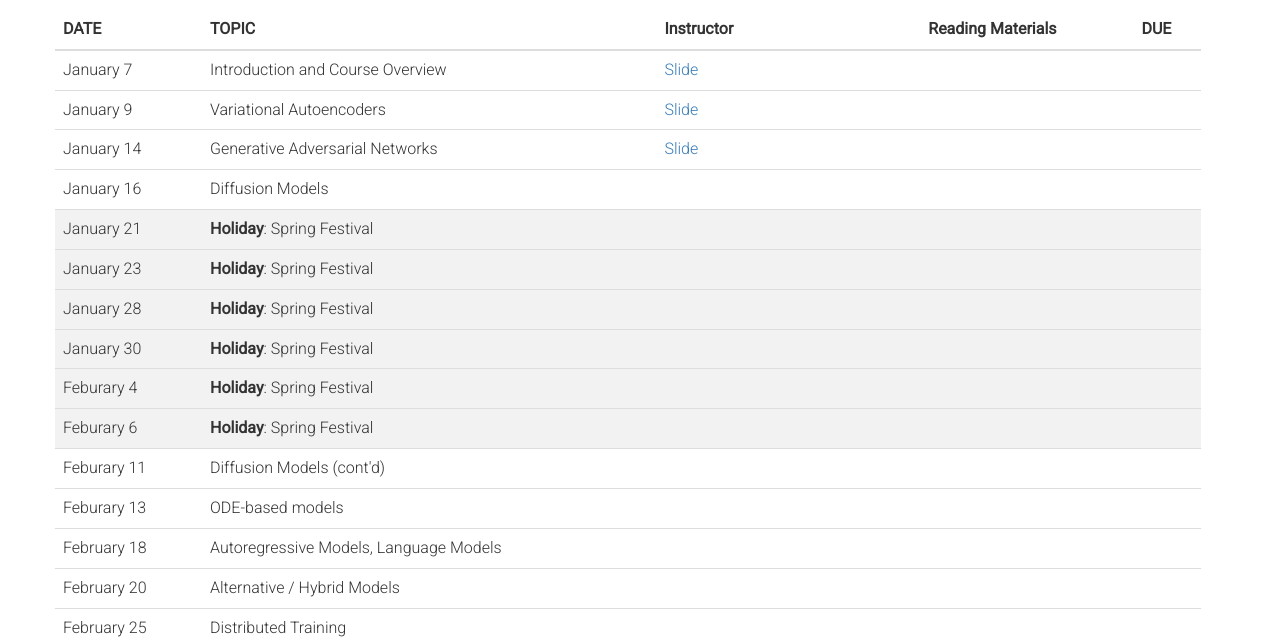
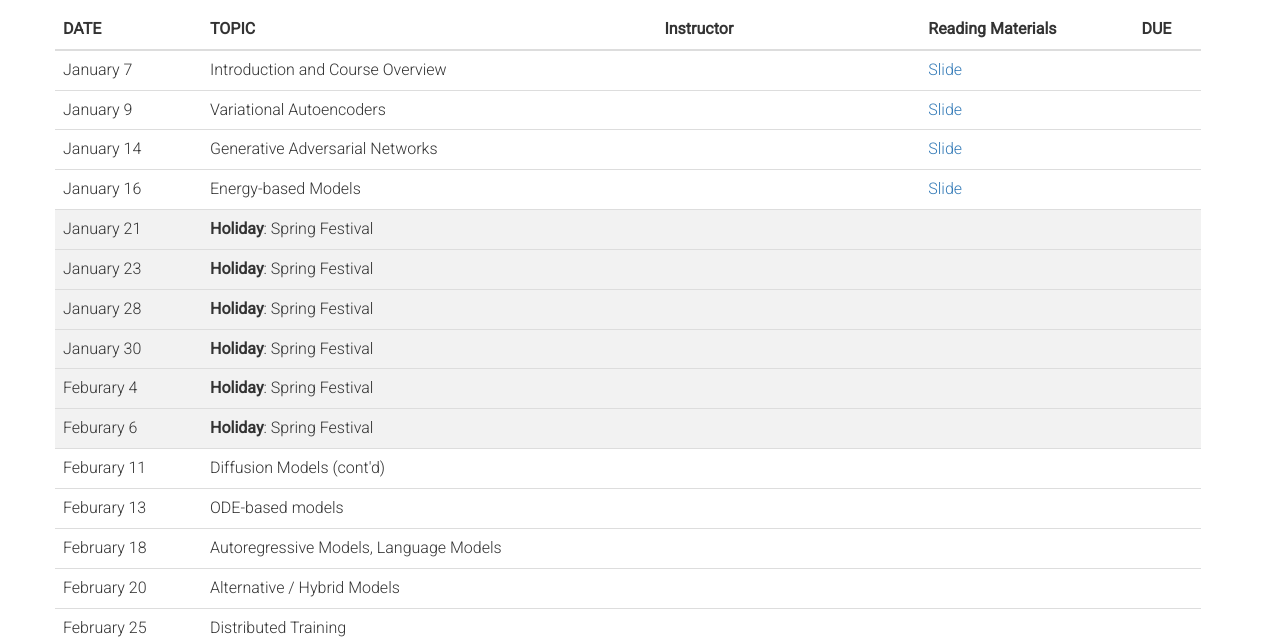
Before and after one commit to air5101cuhksz/air5101cuhksz.github.io, a plain HTML site: page schedule.html in a window 1280 px wide. Shown: the part 156-800 px from the top of the page. Drawn offline with nearby package versions, Linux system fonts and the light colour scheme.

Commit message:
Add files via upload

```diff
--- a/schedule.html
+++ b/schedule.html
@@ -78,29 +78,29 @@
       <tr class="">
         <td class="text-nowrap">January 7</td>
         <td class="">Introduction and Course Overview</td>
+        <td class=""></td>
         <td class=""><a href="lecture/Lecture1.pdf">Slide</a></td>
-        <td class=""></td>
         <td class=""></td>
       </tr>
       <tr class="">
         <td class="text-nowrap">January 9</td>
         <td class="">Variational Autoencoders</td>
+        <td class=""></td>
         <td class=""><a href="lecture/Lecture2.pdf">Slide</a></td>
-        <td class=""></td>
         <td class=""></td>
       </tr>
       <tr class="">
         <td class="text-nowrap">January 14</td>
         <td class="">Generative Adversarial Networks</td>
+        <td class=""></td>
         <td class=""><a href="lecture/Lecture3.pdf">Slide</a></td>
-        <td class=""></td>
         <td class=""></td>
       </tr>
       <tr class="">
         <td class="text-nowrap">January 16</td>
-        <td class="">Diffusion Models</td>
+        <td class="">Energy-based Models</td>
         <td class=""></td>
-        <td class=""></td>
+        <td class=""><a href="lecture/Lecture4.pdf">Slide</a></td>
         <td class=""></td>
       </tr>
       <tr class="table-striped-row">
```
